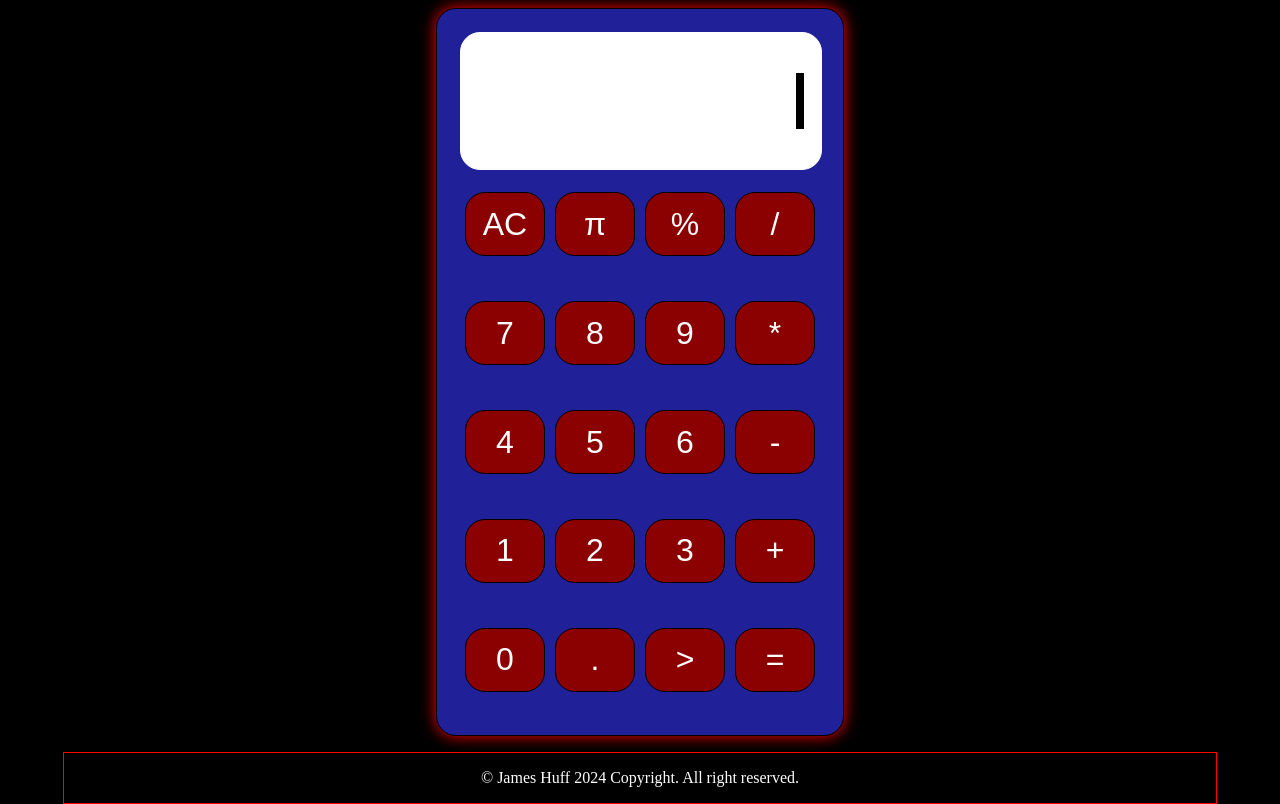
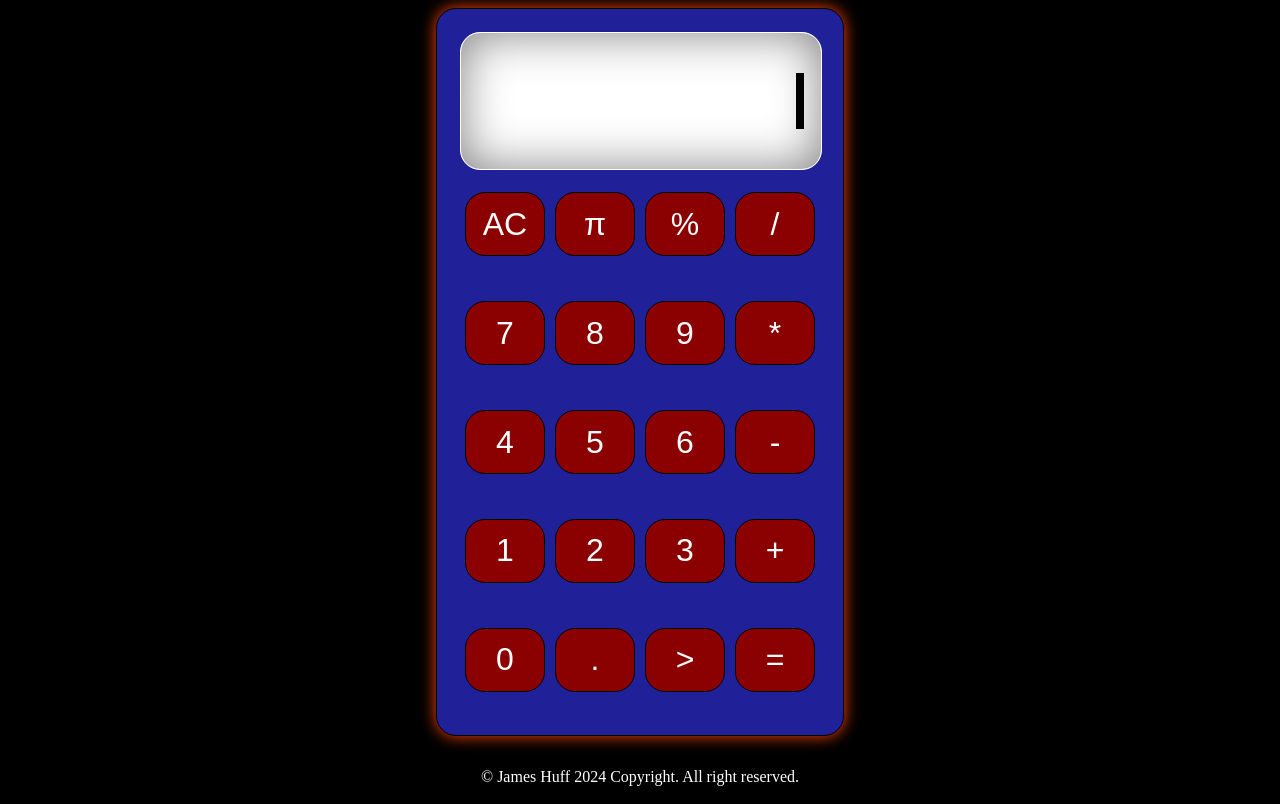
Before and after one commit to Jameshuff95/Calculator, a React (Vite) app: page / in a window 1280 px wide. Built offline with nearby package versions, Linux system fonts and the light colour scheme.

Commit message:
styling changes

```diff
--- a/src/App.css
+++ b/src/App.css
@@ -19,7 +19,7 @@ html {
   display: flex;
   flex-direction: column;
   padding: 2%;
-  box-shadow: 0 0 1rem red;
+  box-shadow: 0 0 1rem orangered;
 }
 
 .main {
@@ -28,6 +28,7 @@ html {
 
 .display_container {
   border: 1px solid white;
+  box-shadow: inset 0 0 3rem gray;
   border-radius: 20px;
   height: 20%;
   width: 100%;
@@ -99,7 +100,6 @@ html {
 footer {
   color: white;
   width: 90vw;
-  border: 1px solid red;
   display: flex;
   align-items: end;
   justify-content: center;
```
